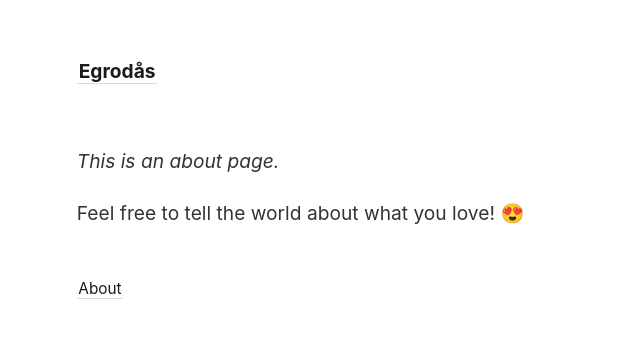
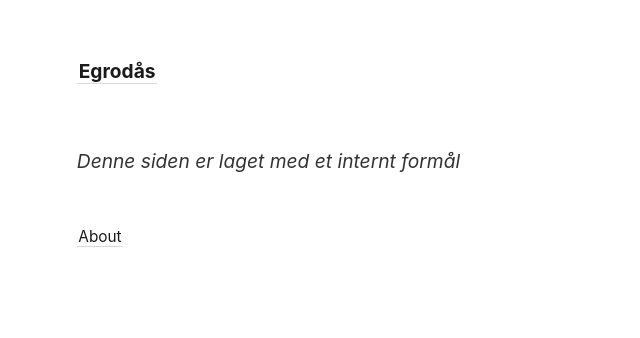
Before and after one commit to egrodaas/app, a Jekyll site: the page built from _pages/about.md, in a window 1280 px wide. Shown: the top 338 px of the page, without its empty margins (0-640 px from the left). Built offline with Jekyll 4.4.1, drawn with Linux system fonts in a browser that asks for light colours.

Commit message:
Update about.md

```diff
--- a/_pages/about.md
+++ b/_pages/about.md
@@ -4,6 +4,4 @@ title: About
 permalink: /about
 ---
 
-*This is an about page.*
-
-Feel free to tell the world about what you love! 😍
+*Denne siden er laget med et internt formål*
```
